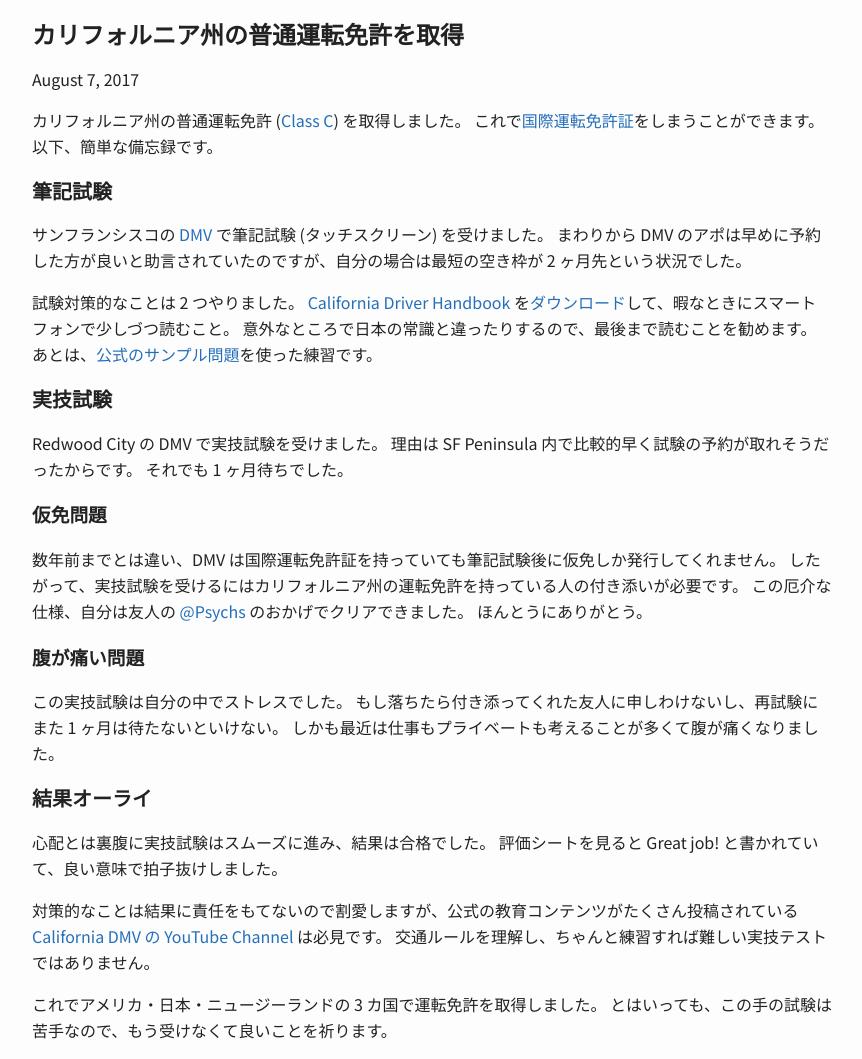
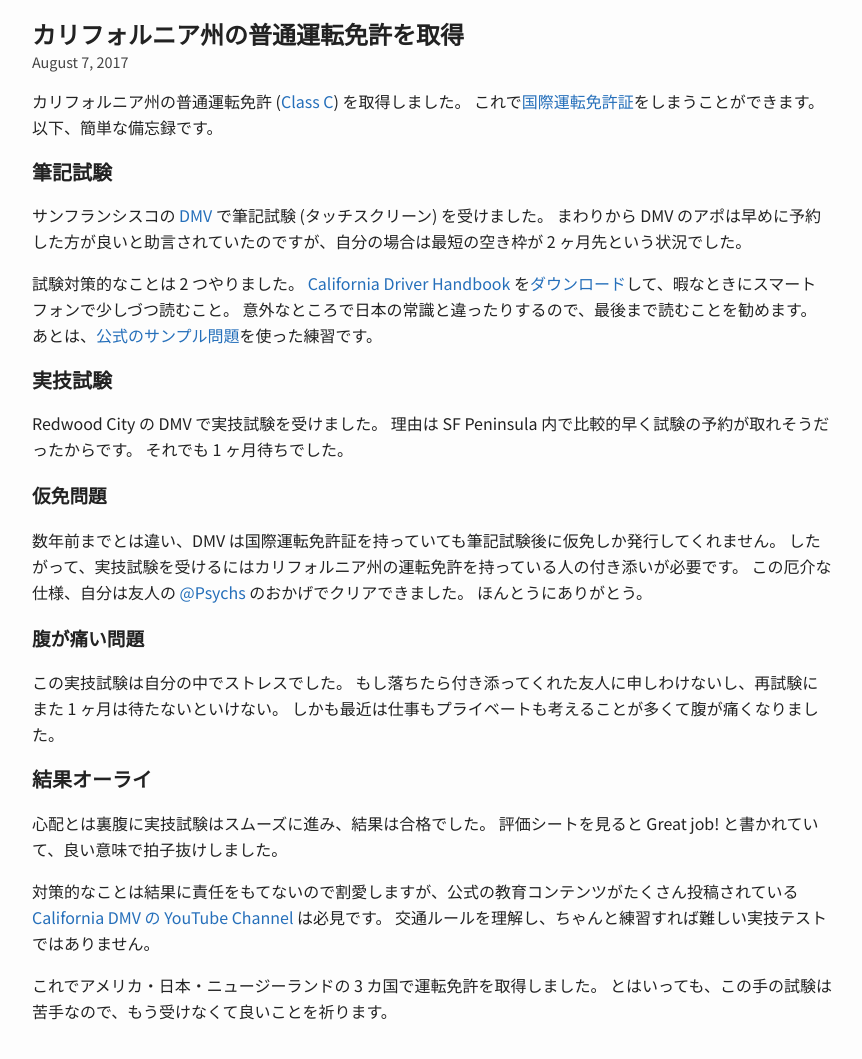
Before and after one commit to toru/ep.torumk.com, a Jekyll site: the page built from _posts/2017-08-07-ca-driver-license.md, in a window 1280 px wide. Shown: the whole page, without its empty margins (208-1070 px from the left). Built offline with Jekyll 4.4.1, drawn with Linux system fonts in a browser that asks for light colours.

Commit message:
css: better balance between post title and published date

```diff
--- a/assets/style.css
+++ b/assets/style.css
@@ -57,6 +57,7 @@
 }
 .post h1 {
   font-size: 150%;
+  margin-bottom: 0px;
 }
 .post h2 {
   font-size: 125%;
@@ -70,6 +71,10 @@
 .post a:hover {
   border-bottom: 1px #256fba solid;
 }
+.post .published {
+  font-size: 90%;
+  color: #444;
+}
 
 @media screen
 and (min-device-width: 375px)
```
